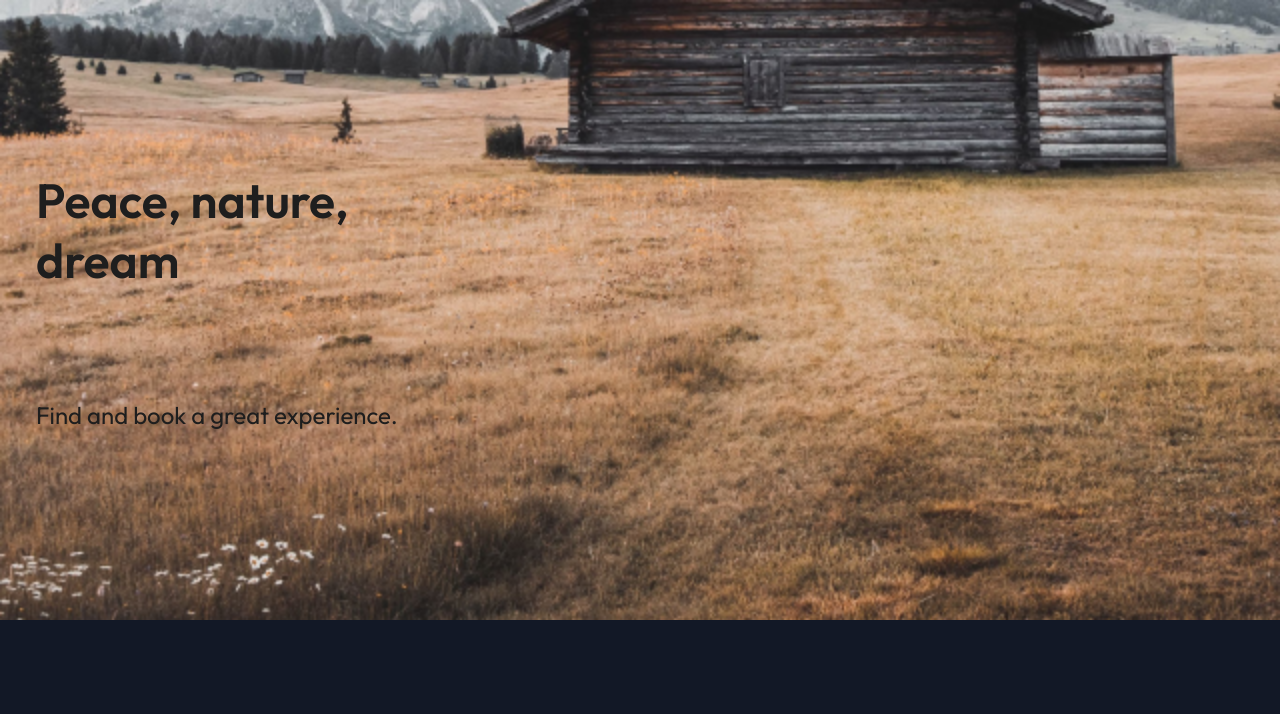
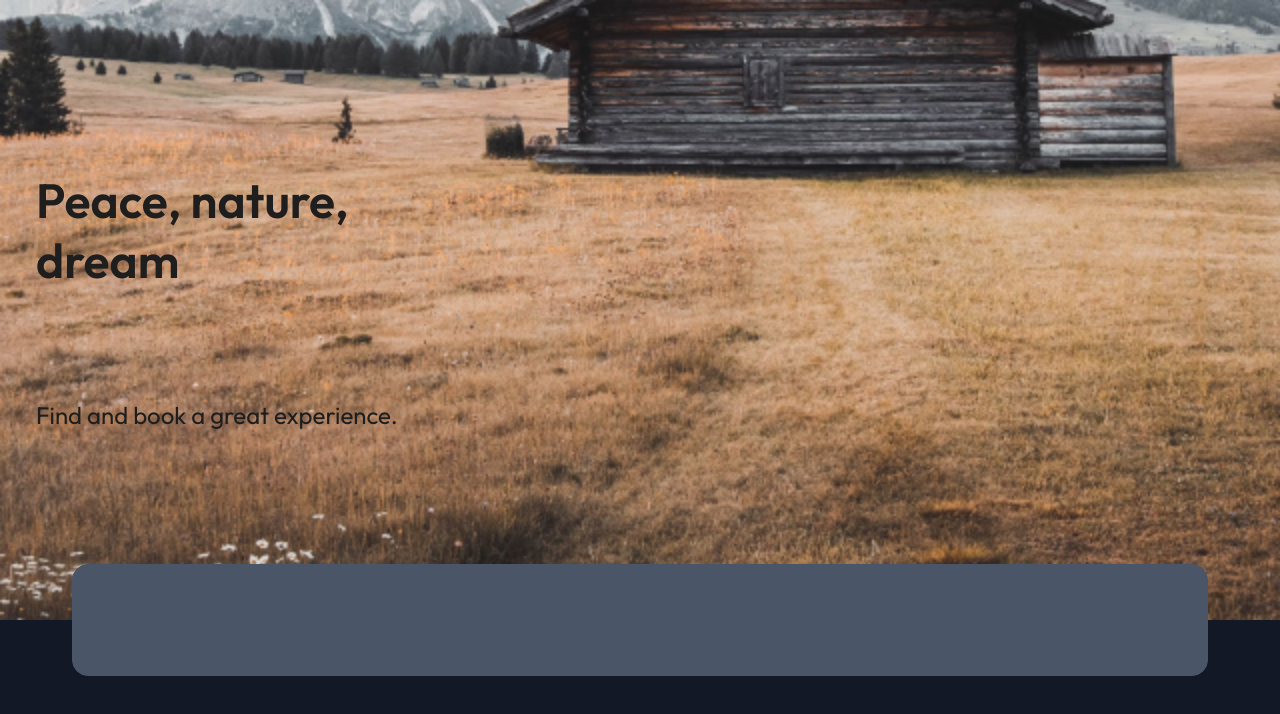
Before and after one commit to NatalyKrvch/Booking-service-layout, a website with bundled scripts: page index.html in a window 1280 px wide. Built offline with nearby package versions, Linux system fonts and the light colour scheme; no server answers.

Commit message:
feat: add filter bar container

```diff
--- a/css/styles.css
+++ b/css/styles.css
@@ -77,20 +77,43 @@ button {
   animation: fadeInUp 1s ease-out forwards;
 }
 
-/* cards */
-
 .main {
   display: flex;
+  flex-direction: column;
   align-items: center;
   justify-content: center;
 }
+
+/* filters */
+
+.filters-bar {
+  position: relative;
+  z-index: 10;
+
+  background: #4a5567;
+  /* background-blend-mode: luminosity;
+  backdrop-filter: blur(50px);
+  transform-style: preserve-3d; */
+
+  padding: 10px;
+  min-height: 112px;
+  border: 1px solid var(--card-border-color);
+  border-radius: 16px;
+  max-width: var(--cards-container-width);
+  min-width: 300px;
+  width: 100%;
+  top: -56px;
+  padding: 10px;
+}
+
+/* cards */
 
 .cards-container {
   display: grid;
   grid-template-columns: 1fr;
   justify-items: center;
   gap: 72px;
-  margin-top: 225px;
+  margin-top: 50px;
   margin-bottom: 50px;
 }
 
--- a/index.html
+++ b/index.html
@@ -21,6 +21,13 @@
       </div>
     </header>
     <main class="main">
+      <section class="filters-bar">
+        <div class="filters-container">
+          <div class="countries-filter">
+          </div>
+          <div class="property-filters"></div>
+        </div>
+      </section>
       <section class="cards-container"></section>
     </main>
     <script type="module" src="js/main.js"></script>
```
